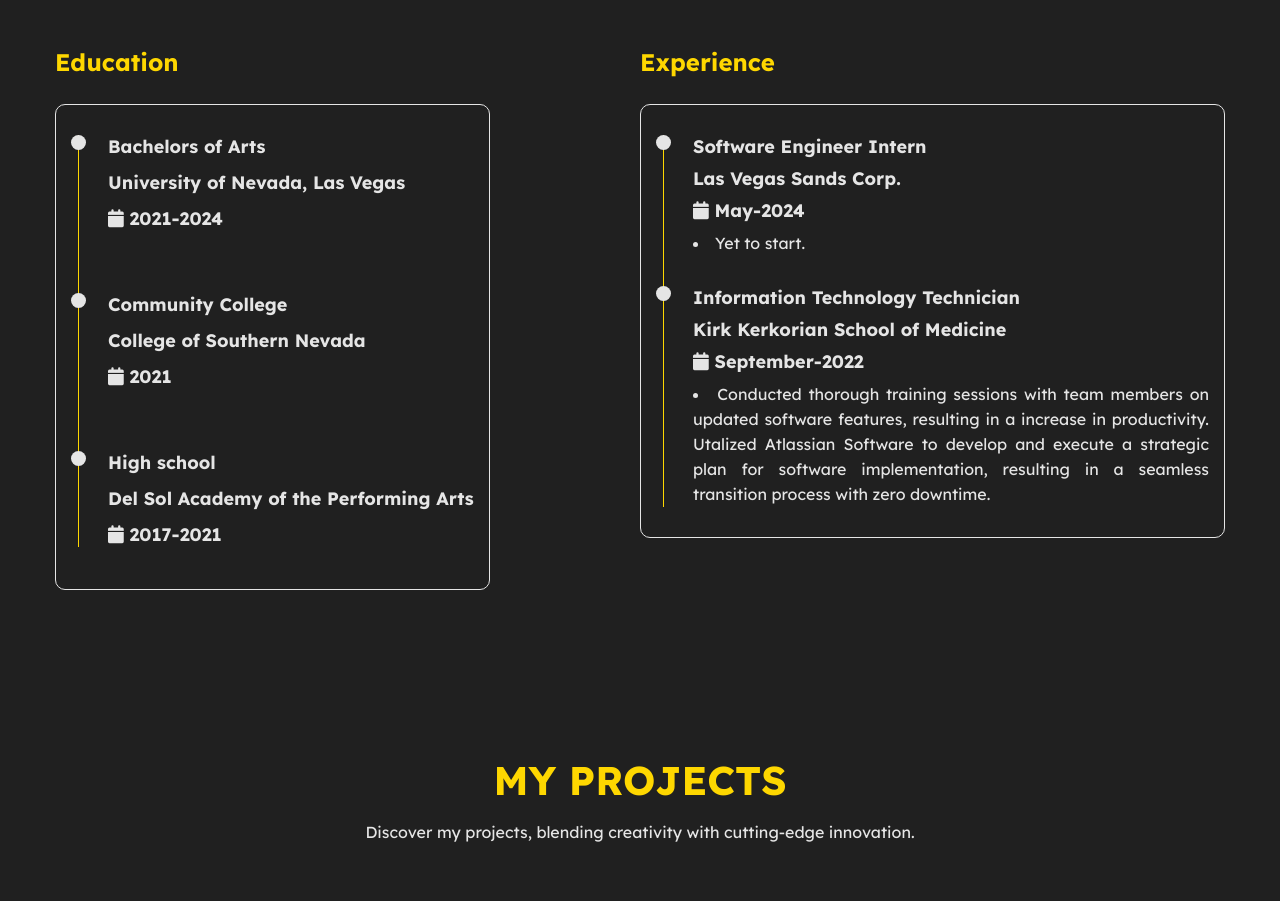
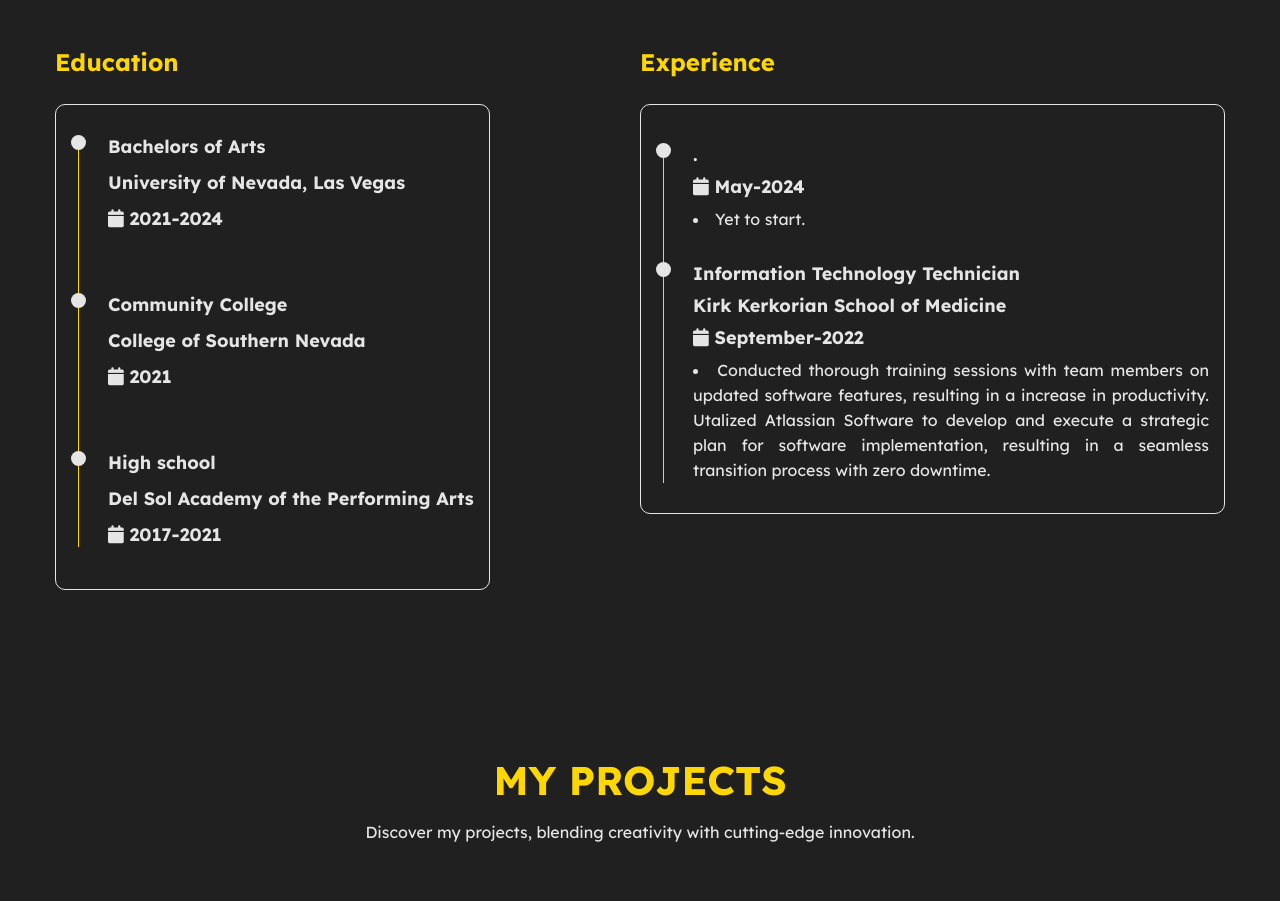
Before and after one commit to raineion/raineion.github.io, a plain HTML site: page index.html in a window 1280 px wide. Shown: the part 960-1861 px from the top of the page. Drawn offline with nearby package versions, Linux system fonts and the light colour scheme.

Commit message:
Update index.html

```diff
--- a/index.html
+++ b/index.html
@@ -149,9 +149,9 @@
                                 <div class="timeline-item">
                                     <div class="circle-dot"></div>
                                     <h3 class="timeline-title">
-                                        Software Engineer Intern
+
                                     </h3>
-                                    <h4 class="timeline-title">Las Vegas Sands Corp.</h4>
+                                    <h4 class="timeline-title"> .</h4>
                                     <h4 class="timeline-title">
                                         <i class="fa fa-calendar"></i> May-2024
                                     </h4>
```
